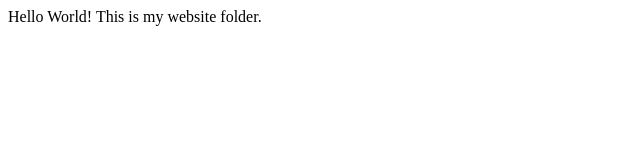
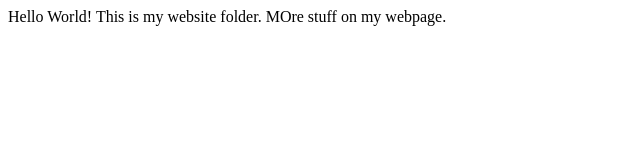
Before and after one commit to mollek11/websitefitc, a plain HTML site: page index.html in a window 1280 px wide. Shown: the whole page, without its empty margins (0-640 px from the left). Drawn offline with Linux system fonts and the light colour scheme.

Commit message:
Update index.html

```diff
--- a/index.html
+++ b/index.html
@@ -6,7 +6,7 @@
 </head>
 <body>
 Hello World! This is my website folder.
-
+MOre stuff on my webpage.
 
 </body>
 </html>
```
